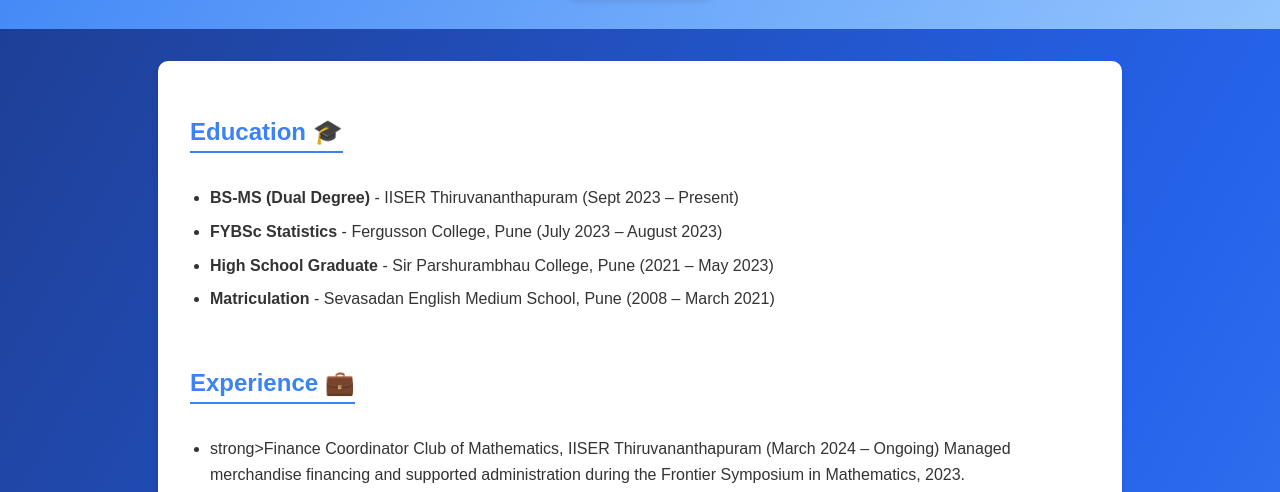
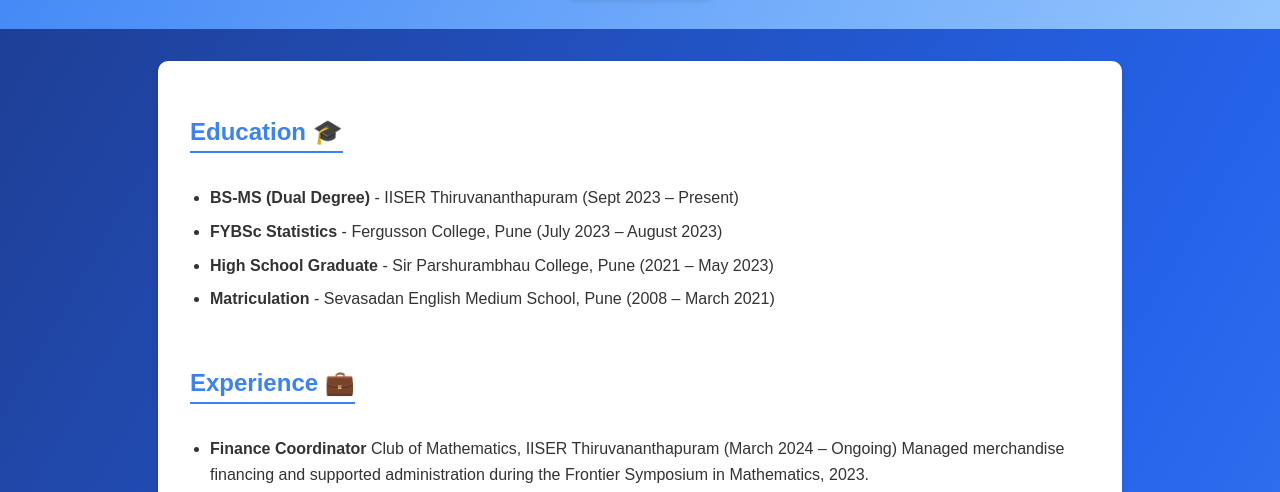
Before and after one commit to Maitreya-07082005/maitreyaganu.github.io, a plain HTML site: page index.html in a window 1280 px wide. Shown: the part 293-785 px from the top of the page. Drawn offline with Linux system fonts and the light colour scheme.

Commit message:
Update index.html

```diff
--- a/index.html
+++ b/index.html
@@ -163,7 +163,7 @@
         <section>
           <h2>Experience 💼</h2>
           <ul>
-              <li>strong>Finance Coordinator</strong>
+              <li><strong>Finance Coordinator</strong>
             Club of Mathematics, IISER Thiruvananthapuram (March 2024 – Ongoing)
             Managed merchandise financing and supported administration during the Frontier Symposium in Mathematics, 2023.
         </li>
```
